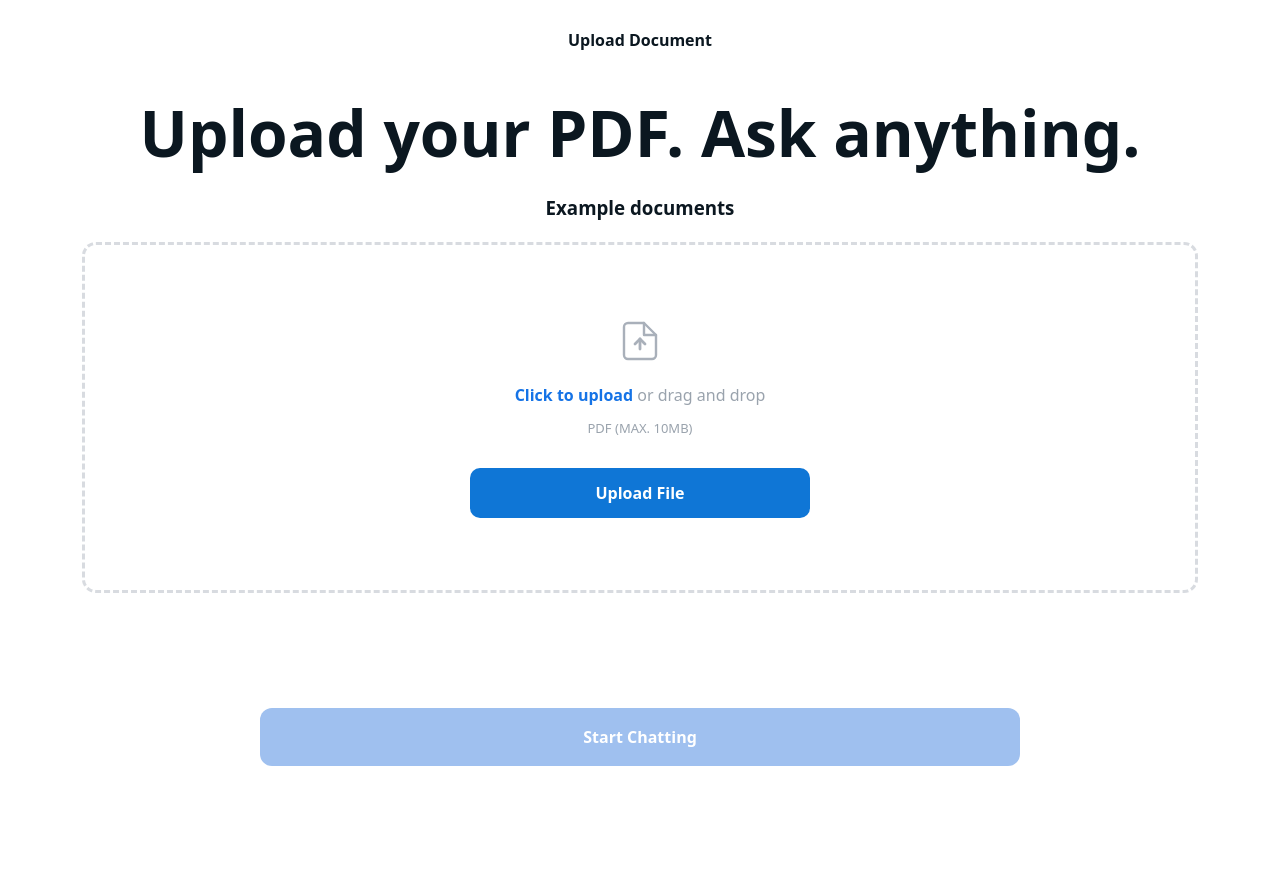
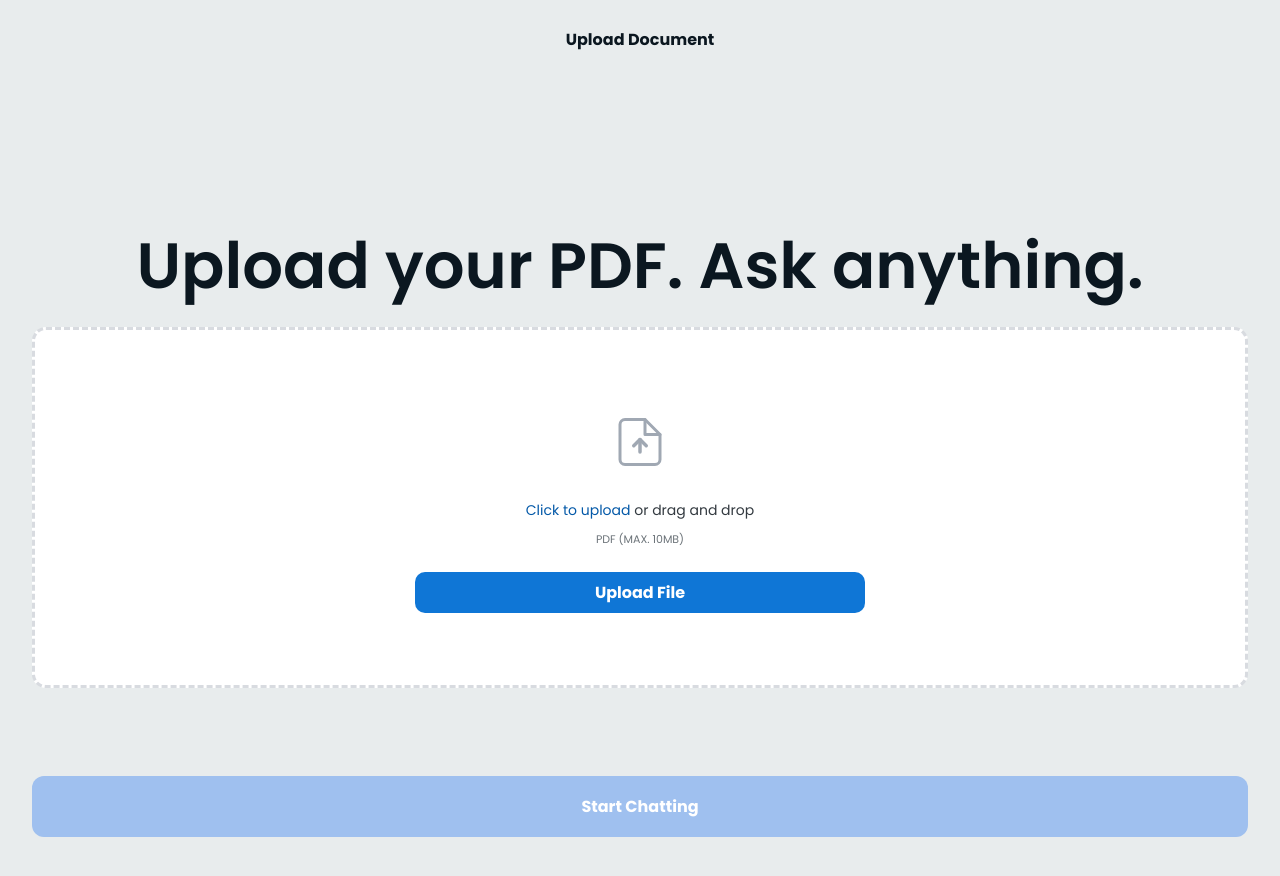
Before and after one commit to Bennymens/AskMyPDF, a React (Vite) app: page / in a window 1280 px wide. Shown: the top 876 px of the page. Built offline with nearby package versions, Linux system fonts and the light colour scheme.

Commit message:
Update UI: change background to light gray, adjust fonts, buttons, and layout

```diff
--- a/index.html
+++ b/index.html
@@ -4,6 +4,12 @@
     <meta charset="UTF-8" />
     <link rel="icon" type="image/svg+xml" href="/vite.svg" />
     <meta name="viewport" content="width=device-width, initial-scale=1.0" />
+    <link rel="preconnect" href="https://fonts.googleapis.com" />
+    <link rel="preconnect" href="https://fonts.gstatic.com" crossorigin />
+    <link
+      href="https://fonts.googleapis.com/css2?family=Poppins:wght@400;500;600;700;800&display=swap"
+      rel="stylesheet"
+    />
     <title>askmypdf</title>
   </head>
   <body>
--- a/src/index.css
+++ b/src/index.css
@@ -1,5 +1,5 @@
 :root {
-  font-family: system-ui, Avenir, Helvetica, Arial, sans-serif;
+  font-family: "Poppins", system-ui, Avenir, Helvetica, Arial, sans-serif;
   line-height: 1.5;
   font-weight: 400;
 
@@ -27,7 +27,7 @@ body {
   display: block;
   min-width: 320px;
   min-height: 100vh;
-  background: #ffffff; /* ensure page background is white, no dark bands when scrolling */
+  background: #e8eced; /* ensure page background is white, no dark bands when scrolling */
   overflow-x: hidden; /* prevent horizontal scrolling */
 }
 
@@ -58,7 +58,7 @@ button:focus-visible {
 @media (prefers-color-scheme: light) {
   :root {
     color: #213547;
-    background-color: #ffffff;
+    background-color: #e8eced;
   }
   a:hover {
     color: #747bff;
--- a/src/pages/Upload.css
+++ b/src/pages/Upload.css
@@ -8,7 +8,7 @@
   color: #0b1720;
   box-sizing: border-box;
   overflow-x: hidden; /* ensure no horizontal scroll */
-  background: #ffffff; /* ensure white background */
+  background: #e8eced; /* ensure white background */
   padding: 0; /* remove page-level side padding that can create gaps */
 }
 
@@ -32,24 +32,24 @@
 
 .upload-title {
   text-align: center;
-  font-weight: 800;
+  font-weight: 600;
   color: #0b1720;
-  margin: 18px 0 28px;
+  margin: 160px 0 28px;
   font-size: 34px;
   line-height: 1.05;
 }
 
 .dropzone {
   /* Mobile default: full width with small side gutters */
-  width: 98%;
+  width: calc(100% + 24px);
   max-width: none;
-  background: #fff;
+  background: white;
   border-radius: 12px;
   border: 3px dashed #d8dbe0;
-  padding: 36px 20px;
+  padding: 18px 60px;
   cursor: pointer;
   box-shadow: 0 0 0 4px transparent;
-  margin: 0 auto;
+  margin: 0 -12px;
   box-sizing: border-box;
   overflow: hidden;
 }
@@ -66,32 +66,38 @@
 }
 
 .doc-icon {
-  opacity: 0.9;
+  opacity: 1;
+  width: 60px;
+  height: 80px;
+  font-weight: bold;
 }
 
 .upload-text {
-  font-size: 16px;
+  font-size: 14px;
   margin: 6px 0 0;
   white-space: nowrap;
+  font-weight: 400;
 }
 
 .upload-link {
   background: none;
   border: none;
-  color: #1573e6;
-  font-weight: 700;
+  color: #0459a8;
+  font-weight: 400;
   cursor: pointer;
   padding: 0;
 }
 
-.muted,
-.small-muted {
-  color: #9aa3ad;
+.muted {
+  color: #333a40;
+  font-weight: 400;
 }
 
 .small-muted {
-  font-size: 13px;
-  margin-bottom: 6px;
+  font-size: 11px;
+  margin-bottom: 0;
+  margin-top: -2px;
+  opacity: 0.6;
 }
 
 .primary-btn {
@@ -99,13 +105,15 @@
   background: #0f76d6;
   color: white;
   border: none;
-  padding: 14px 28px;
+  padding: 8px 50px;
   border-radius: 10px;
-  width: 98%;
-  max-width: 1100px;
+  width: calc(100% + 80px);
+  max-width: 2000px;
   font-weight: 700;
   font-size: 16px;
   cursor: pointer;
+  margin-left: -40px;
+  margin-right: -40px;
 }
 
 .file-input {
@@ -118,22 +126,21 @@
 }
 
 .upload-footer {
-  padding: 18px;
+  padding: 60px -30px 18px -30px;
   display: flex;
-  justify-content: center;
   align-items: center;
 }
 
 .start-btn {
-  width: calc(100% - 24px);
-  max-width: 760px;
-  padding: 14px;
+  width: 100%;
+  padding: 10px;
   background: #9fc0ef;
   border: none;
   color: #fff;
   font-weight: 700;
   border-radius: 10px;
   cursor: pointer;
+  margin-top: 150px;
 }
 
 /* Desktop adjustments */
@@ -155,20 +162,21 @@
   /* make the dropzone fluid but constrained to viewport with comfortable side gutters */
   .dropzone {
     /* use calc/min to ensure it never exceeds viewport and never causes horizontal scroll */
-    width: min(1400px, calc(100% - 100px));
-    max-width: 100%;
+    width: 100%;
+    max-width: none;
     padding: 72px 60px;
     border-radius: 14px;
-    margin: 0 auto;
+    margin: 0;
     box-sizing: border-box;
   }
 
   .primary-btn {
-    width: clamp(340px, 25vw, 480px);
+    width: clamp(450px, 35vw, 700px);
+    margin: 12px 0 0;
   }
 
   .start-btn {
-    width: min(1200px, calc(100% - 160px));
+    width: 100%;
     border-radius: 12px;
     padding: 18px;
     margin: 28px auto 48px;
--- a/src/pages/Upload.jsx
+++ b/src/pages/Upload.jsx
@@ -40,17 +40,6 @@ const Upload = () => {
 
       <main className="upload-main">
         <h1 className="upload-title">Upload your PDF. Ask anything.</h1>
-
-        <section style={{ marginBottom: 20 }}>
-          <h3>Example documents</h3>
-          <ul>
-            {documents.map((d) => (
-              <li key={d.id} style={{ margin: "6px 0" }}>
-                {d.name} — {d.size}
-              </li>
-            ))}
-          </ul>
-        </section>
 
         <section
           className={`dropzone ${dragActive ? "active" : ""}`}
```
